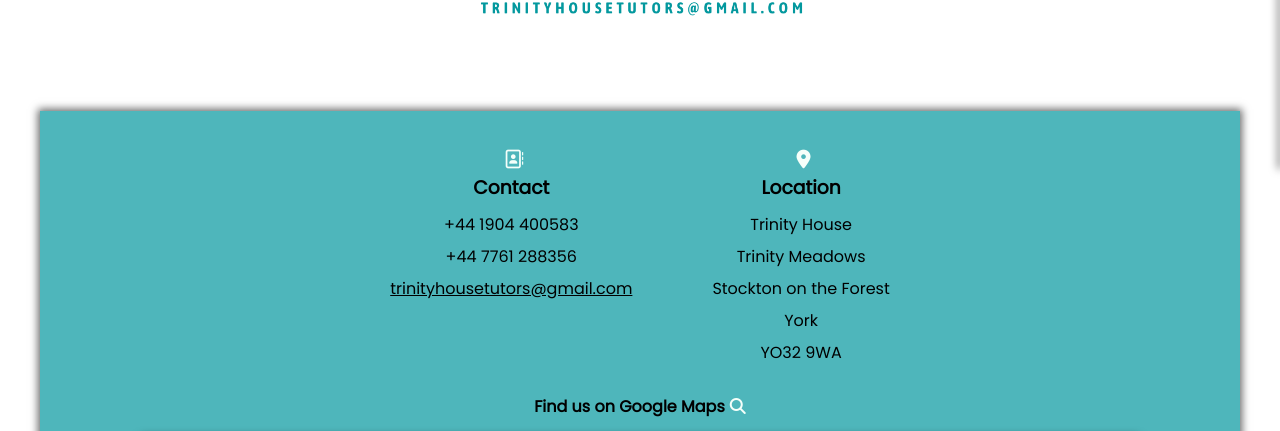
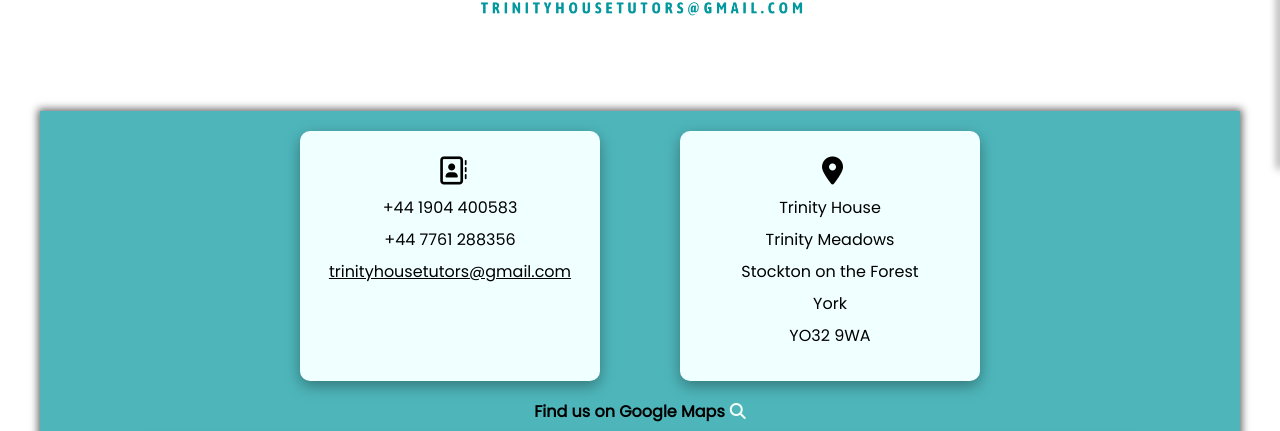
Before and after one commit to FVDB98/Trinity-Tutors, a plain HTML site: page index.html in a window 1280 px wide. Shown: the part 633-1064 px from the top of the page. Drawn offline with Linux system fonts and the light colour scheme.

Commit message:
UI changes

```diff
--- a/assets/css/main.css
+++ b/assets/css/main.css
@@ -74,16 +74,6 @@ html {
     padding: 14px;
 }
 
-.name a {
-    color: white;
-    text-decoration: none;
-    transition: 0.6s ease-in-out;
-}
-
-.name a:hover {
-    color: black;
-}
-
 .fa-bars {
     color: mintcream;
     transition: 0.5s ease;
@@ -144,10 +134,14 @@ html {
     flex-direction: column;
     text-align: center;
     max-width: 1000px;
+    row-gap: 2rem;
+    align-items: center;
 }
 
 .information-container p {
     line-height: 1rem;
+    display: flex;
+    justify-content: center;
 }
 
 .email {
@@ -155,16 +149,16 @@ html {
 }
 
 .email:hover {
-    color: white;
+    color: #03989e;
 }
 
 .fa-address-book {
-    color: mintcream;
+    color: black;
     padding-left: 5px;
 }
 
 .fa-location-dot {
-    color: mintcream;
+    color: black;
     padding-left: 5px;
 }
 
@@ -174,9 +168,6 @@ html {
 }
 
 .sub-header {
-    display: flex;
-    flex-direction: column-reverse;
-    row-gap: 0.5rem;
 }
 
 .map-container {
@@ -189,11 +180,21 @@ html {
 }
 
 .contact {
-
+    background-color: azure;
+    border-radius: 10px;
+    padding: 10px;
+    height: 250px;
+    width: 300px;
+    box-shadow: rgba(0, 0, 0, 0.35) 0px 5px 15px;
 }
 
 .location {
-
+    background-color: azure;
+    border-radius: 10px;
+    padding: 10px;
+    height: 250px;
+    width: 300px;
+    box-shadow: rgba(0, 0, 0, 0.35) 0px 5px 15px;
 }
 
 .map {
@@ -202,9 +203,9 @@ html {
     border-radius: 5px;
 }
 
-/* .background-grey {
-    background-color: red;
-} */
+.background-grey {
+    background-color: #f5f2f2;
+}
 
 #tutoring-section {
     padding: 30px 0;
@@ -308,6 +309,7 @@ html {
 
 .testimonials-name:hover {
     border-left: 1px solid rgba(3, 152, 158, 1);
+    transform: scale(1.1);
 }
 
 .testimonials-name h4 {
@@ -378,6 +380,7 @@ html {
 
 #york {
     padding: 30px 0;
+    background-color: #f5f2f2;
 }
 
 .fa-arrows-to-dot {
--- a/index.html
+++ b/index.html
@@ -26,7 +26,7 @@
         </div>
         <div id="header-container">
             <div class="name">
-                <a href=""><i class="fa-solid fa-house"></i> Trinity House Tutors</a>
+                <i class="fa-solid fa-house"></i> Trinity House Tutors
             </div>
             <span class="open-button" style="font-size:30px;cursor:pointer" onclick="openNav()"><i class="fa-solid fa-bars fa-xl"></i></span>
         </div>
@@ -36,13 +36,13 @@
         <section class="home-box">
             <section class="information-container">
                 <article class="contact">
-                    <h3 class="sub-header">Contact<i class="fa-regular fa-address-book"></i></h3>
+                    <h3 class="sub-header"><i class="fa-regular fa-address-book fa-xl"></i></h3>
                     <p>+44 1904 400583</p>
                     <p>+44 7761 288356</p>
                     <p><a class="email" href="mailto:trinityhousetutors@gmail.com">trinityhousetutors@gmail.com</a></p>
                 </article>
                 <article class="location">
-                    <h3 class="sub-header">Location<i class="fa-solid fa-location-dot"></i></h3>
+                    <h3 class="sub-header"><i class="fa-solid fa-location-dot fa-xl"></i></h3>
                     <p>Trinity House</p>
                     <p>Trinity Meadows</p>
                     <p>Stockton on the Forest</p>
@@ -55,7 +55,6 @@
                 <iframe class="map" src="https://www.google.com/maps/embed?pb=!1m18!1m12!1m3!1d2345.3902231251986!2d-1.0020166840048186!3d53.99584883356259!2m3!1f0!2f0!3f0!3m2!1i1024!2i768!4f13.1!3m3!1m2!1s0x48792dd84fcca90b%3A0xa1378d01e92bed18!2sTrinity%20Meadows%2C%20Stockton%20on%20the%20Forest%2C%20York!5e0!3m2!1sen!2suk!4v1675449480175!5m2!1sen!2suk" style="border:0;" allowfullscreen="" loading="lazy" referrerpolicy="no-referrer-when-downgrade"></iframe>
             </article>
         </section>
-
         <section class="background-grey">
             <section id="tutoring-section">
                 <div class="tutoring-title">
```
Also changed, not shown: 1 other file.
